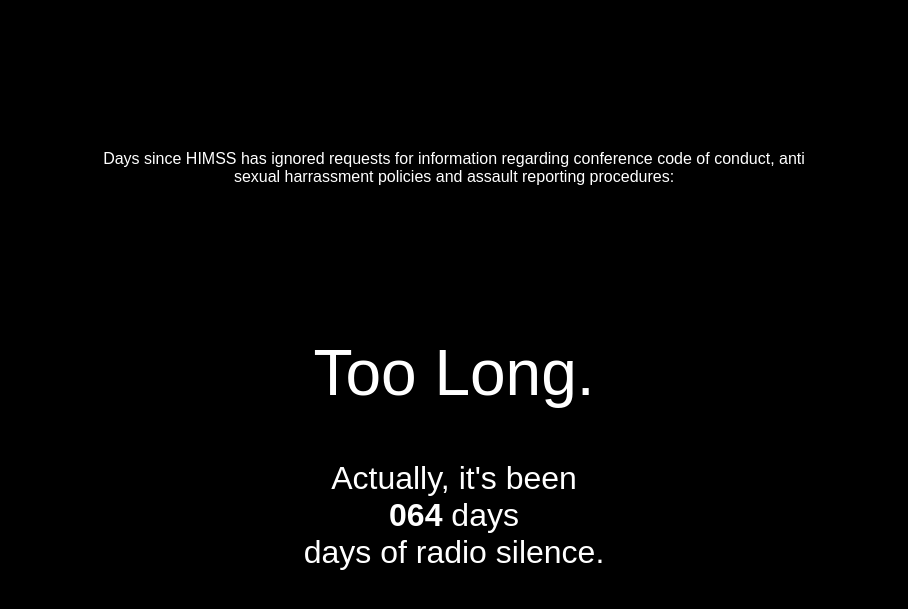
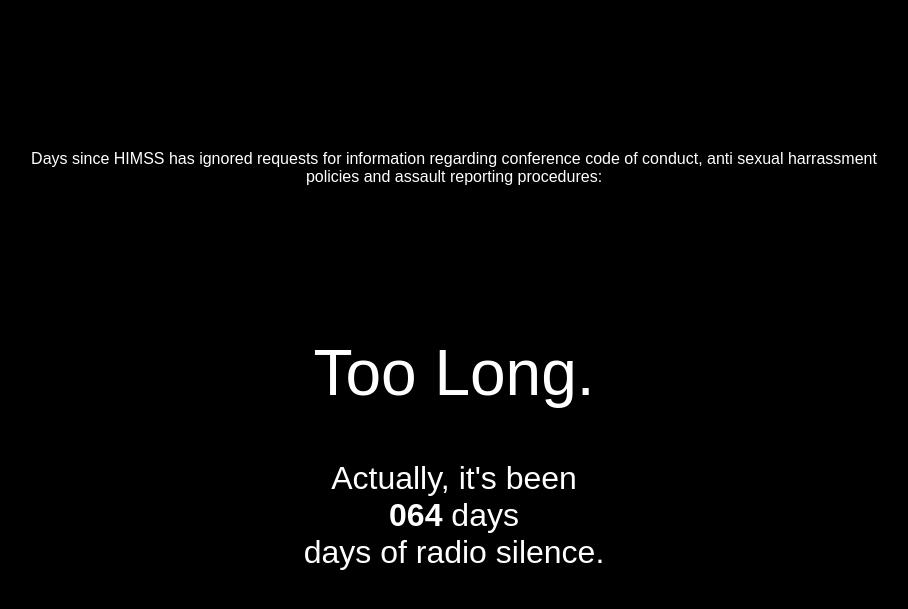
Before and after one commit to laurenstill/laurenstill.github.io, a Jekyll site: the page himssplzrespond.html, which Jekyll copies as it is, in a window 1280 px wide. Shown: the top 609 px of the page, without its empty margins (186-1094 px from the left). Built offline with Jekyll 4.4.1, drawn with Linux system fonts in a browser that asks for light colours.

Commit message:
Update himssplzrespond.html

```diff
--- a/himssplzrespond.html
+++ b/himssplzrespond.html
@@ -35,27 +35,27 @@
 font-size:0.25em;
 margin: 0px auto;
 margin-top: 150px;
-width: 750px;
+width: 850px;
 text-align:center;
 }
 #main {
 margin: 0px auto;
 margin-top: 150px;
-width: 750px;
+width: 850px;
 text-align:center;
 }
 #sub {
 font-size:0.5em;
 margin: 0px auto;
 margin-top: 50px;
-width: 750px;
+width: 850px;
 text-align:center;
 }
 #contact {
 font-size:0.5em;
 margin: 0px auto;
 margin-top: 250px;
-width: 750px;
+width: 850px;
 text-align:center;
 }
 </style>
@@ -71,9 +71,7 @@
 </div>
 
 <div id="sub">
-Actually, it's been
-<div id="counter">Contents of this DIV will be replaced by the timer</div>
-days of radio silence.
+Actually, it's been <div id="counter">Contents of this DIV will be replaced by the timer</div> days of radio silence.
 </div>
 
 <!-- <div id="header">
```
